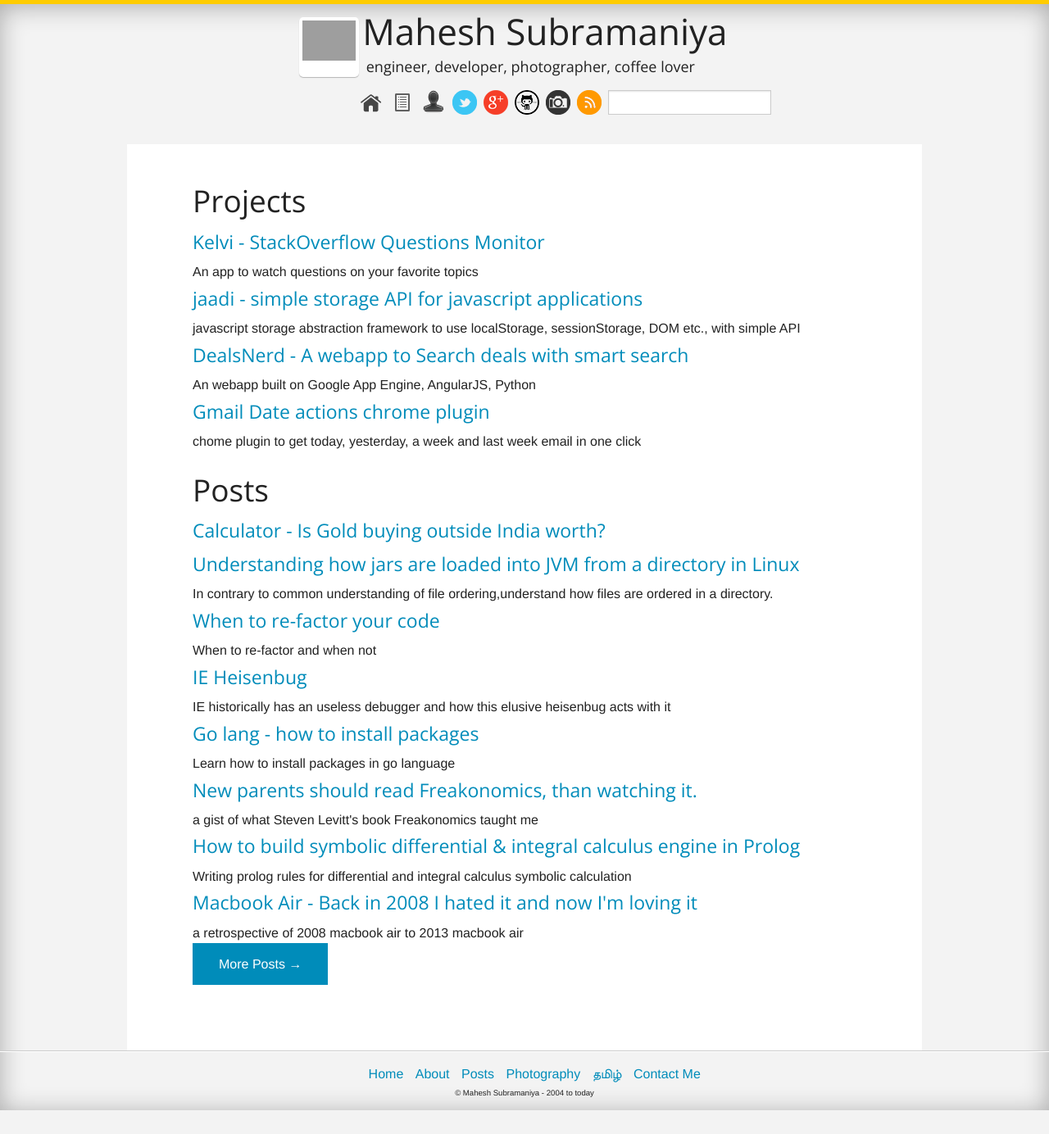
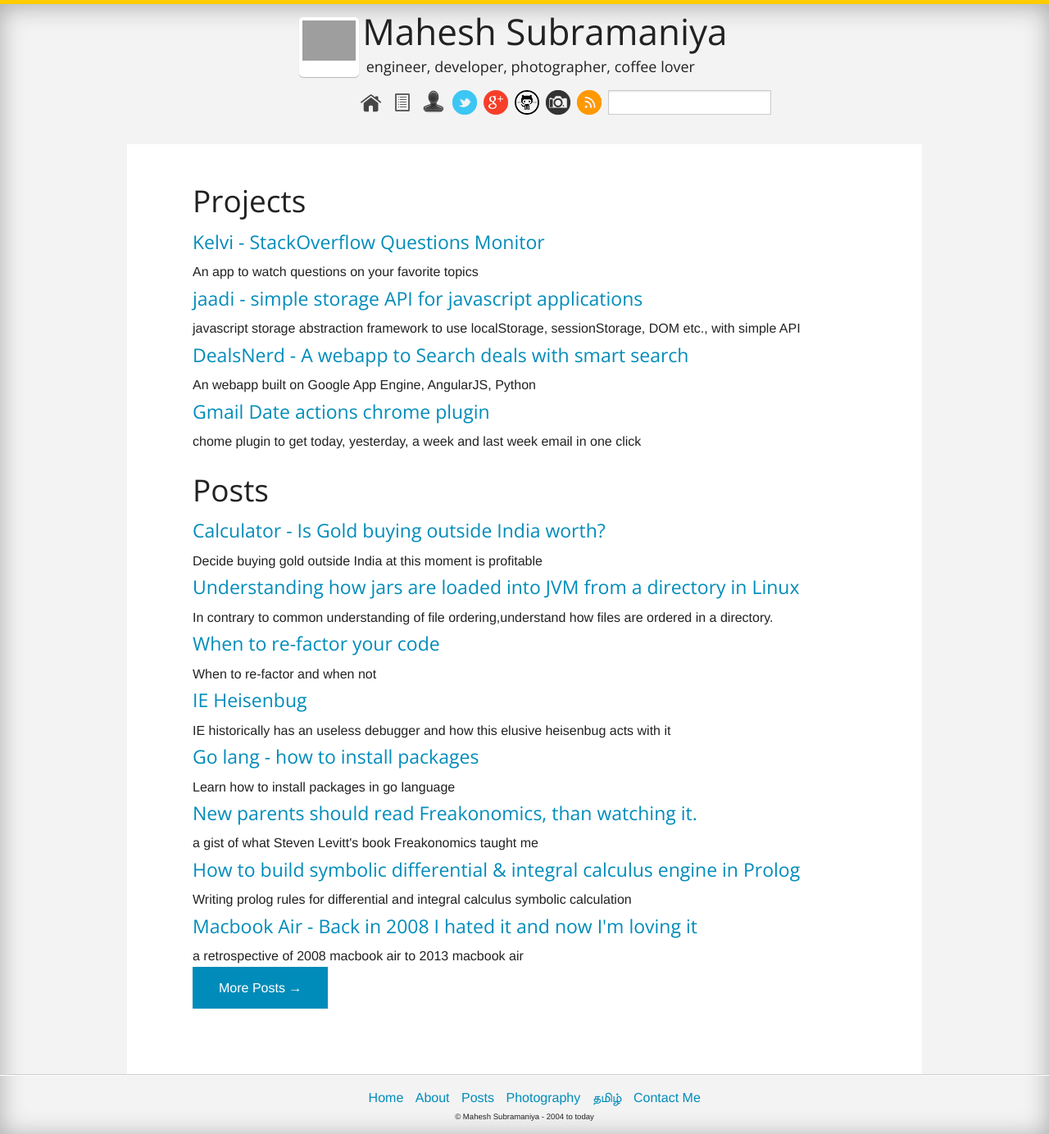
Before and after one commit to maheshsubramaniya/maheshsubramaniya.github.com, a Jekyll site: the page built from index.html, in a window 1280 px wide. Shown: the whole page at 82% size. Built offline with Jekyll 4.4.1, drawn with Linux system fonts in a browser that asks for light colours; comment, search, counter and statistics services are not loaded; before the commit the page ends 1355 px from its top, so only the background shows below that; grey boxes are pictures that could not be loaded.

Commit message:
added excerpt to gold buy calculator

```diff
--- a/_posts/calc/2015-07-19-gold.md
+++ b/_posts/calc/2015-07-19-gold.md
@@ -7,6 +7,7 @@
 css: "gold/gold.css"
 js: "gold/gold.js"
 permalink: /calc/goldbuy.html
+excerpt: Decide buying gold outside India at this moment is profitable
 ---
 
 
```
